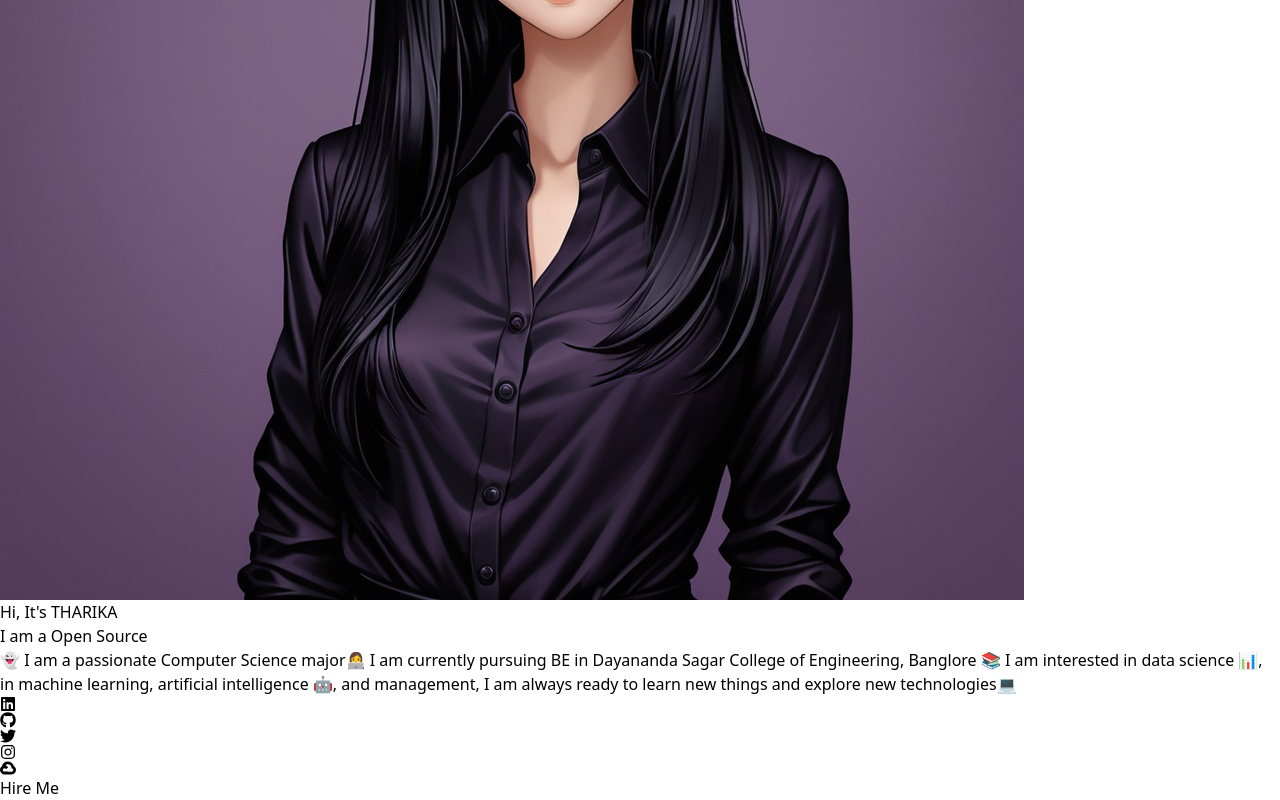
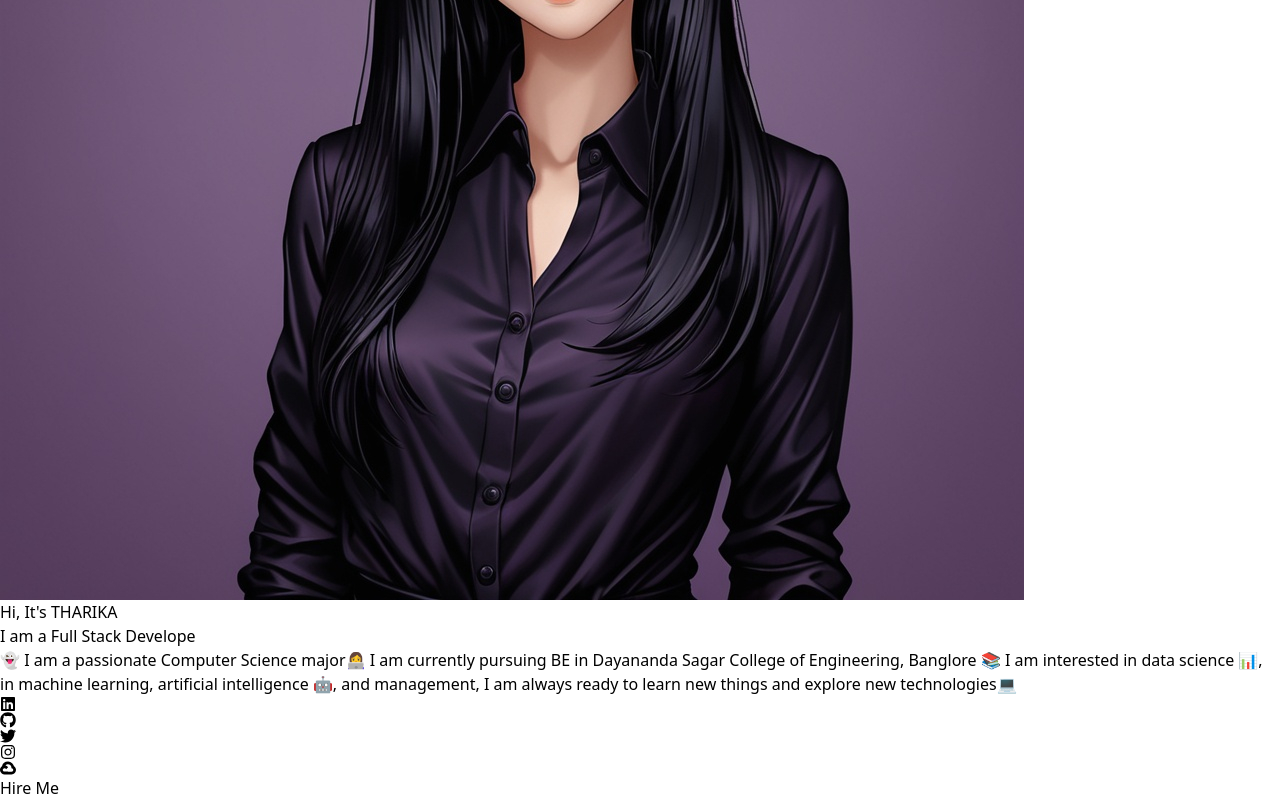
Before and after one commit to tharikashree/Portfolio, a React (Vite) app: page / in a window 1280 px wide. Shown: the part 472-1272 px from the top of the page. Built offline with nearby package versions, Linux system fonts and the light colour scheme.

Commit message:
Update Home

```diff
--- a/src/components/Home.jsx
+++ b/src/components/Home.jsx
@@ -29,6 +29,7 @@ const Home = () => {
                                 sequence={
                                     [
                                         "CSE Student", 1000,
+                                        "Python Developer", 1000,
                                         "Full Stack Developer", 1000,
                                         "Open Source Contributor", 1000,
                                         "AIML Enthusiast", 1000,
```
